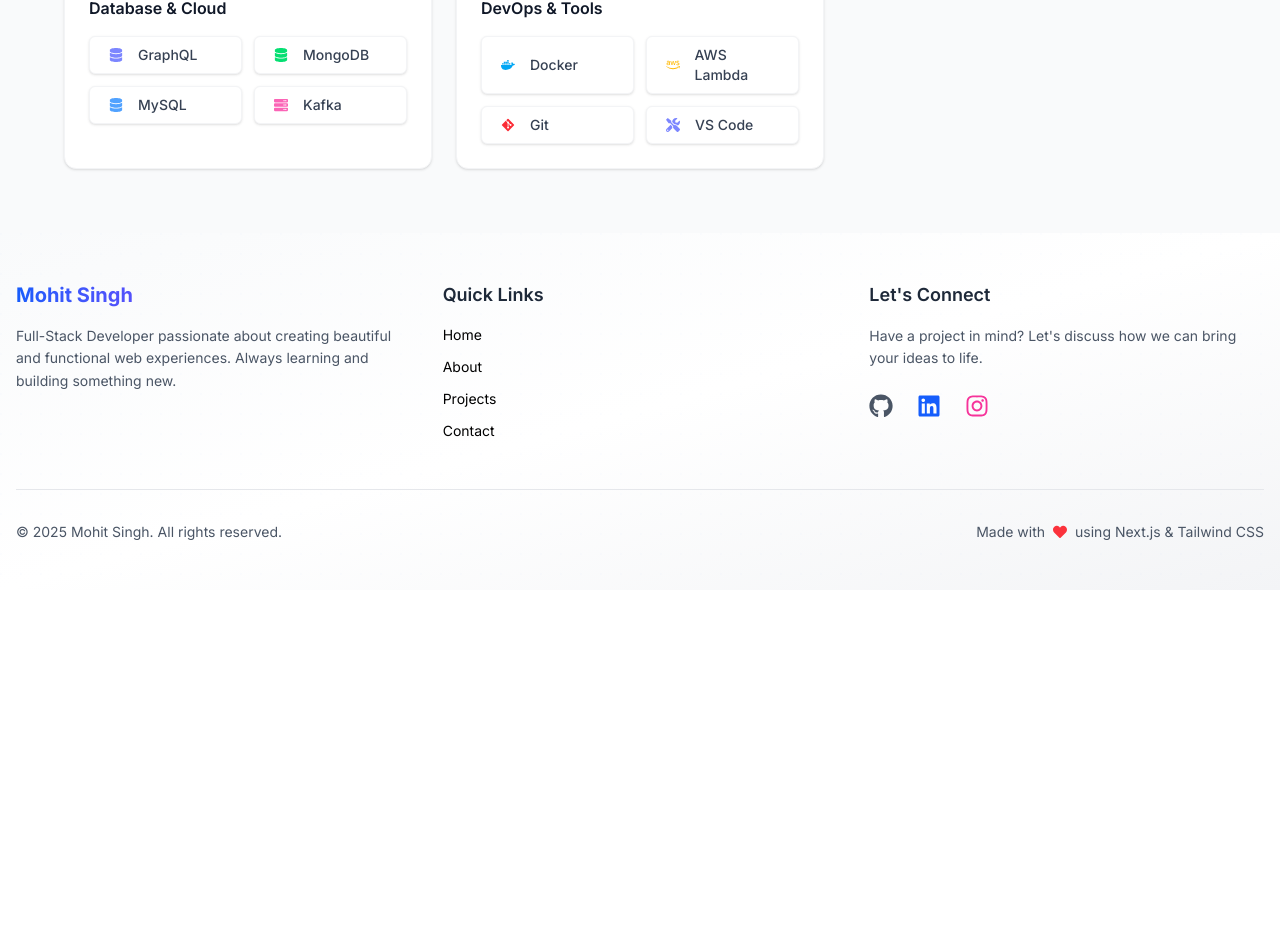
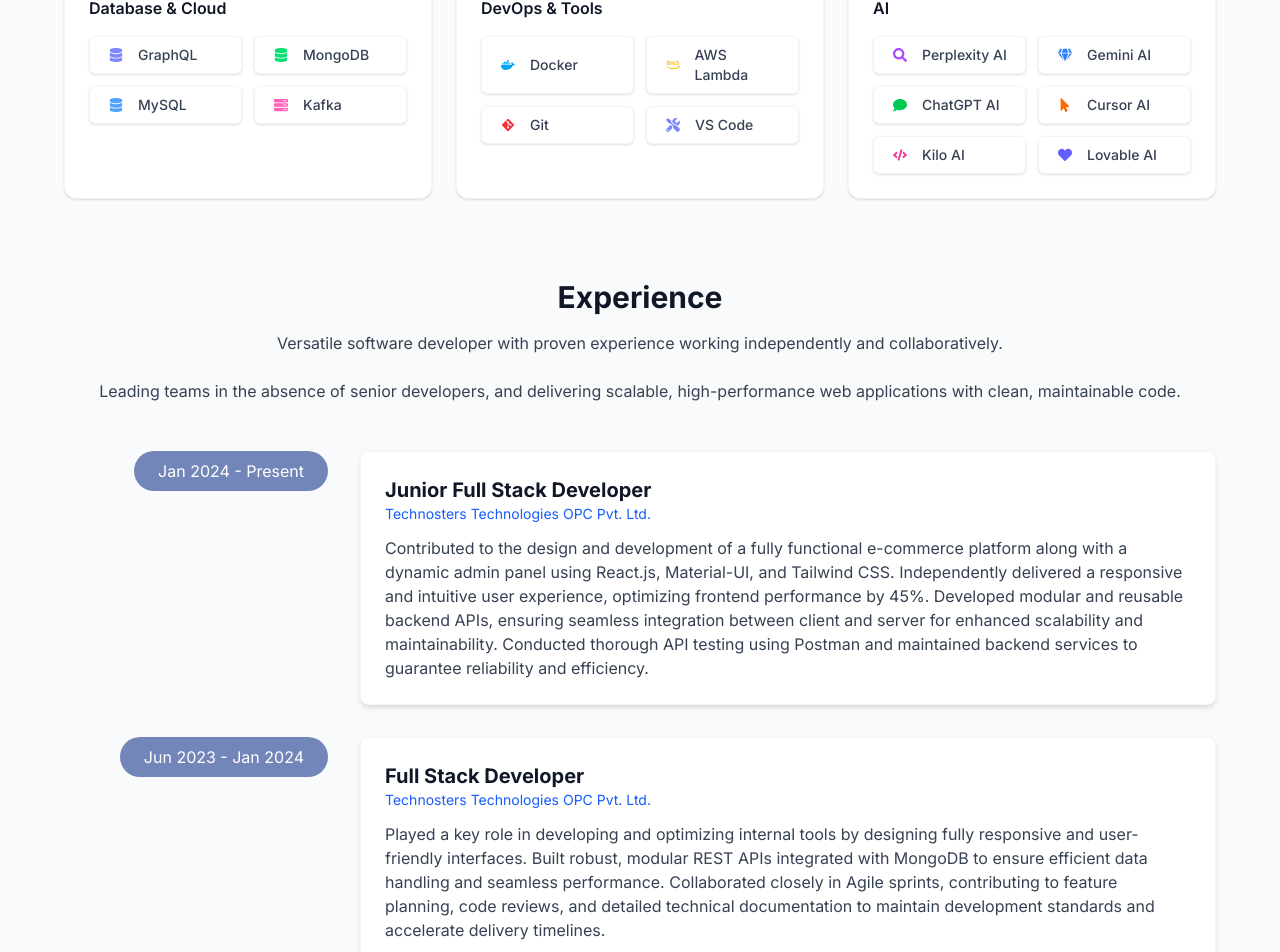
Before and after one commit to swtmohit/portfolio, a Next.js app: page /about in a window 1280 px wide. Shown: the part 1396-2348 px from the top of the page. Before the commit the page ends 1986 px from the top, so only its background shows below. Built offline with nearby package versions, Linux system fonts and the light colour scheme.

Commit message:
about page complete

```diff
--- a/src/components/About.tsx
+++ b/src/components/About.tsx
@@ -16,6 +16,12 @@
   FaServer,
   FaTools,
   FaDesktop,
+  FaSearch,
+  FaGem,
+  FaComment,
+  FaMousePointer,
+  FaCode,
+  FaHeart,
 } from 'react-icons/fa';
 
 // Small inline TechBadge component
@@ -239,6 +245,50 @@
                 <TechBadge icon={<FaTools className="text-indigo-400" />} label="VS Code" theme={theme} />
               </div>
             </div>
+
+            <div className={`${cardBg} p-6 rounded-xl border ${theme === 'dark' ? 'border-gray-600 shadow-none' : 'border-gray-100 shadow-sm'} transition-shadow hover:shadow-md` }>
+              <h4 className={`font-semibold mb-4 ${textPrimary}`}>AI</h4>
+              <div className="grid grid-cols-2 gap-3">
+                <TechBadge icon={<FaSearch className="text-purple-500" />} label="Perplexity AI" theme={theme} />
+                <TechBadge icon={<FaGem className="text-blue-500" />} label="Gemini AI" theme={theme} />
+                <TechBadge icon={<FaComment className="text-green-500" />} label="ChatGPT AI" theme={theme} />
+                <TechBadge icon={<FaMousePointer className="text-orange-500" />} label="Cursor AI" theme={theme} />
+                <TechBadge icon={<FaCode className="text-pink-500" />} label="Kilo AI" theme={theme} />
+                <TechBadge icon={<FaHeart className="text-indigo-500" />} label="Lovable AI" theme={theme} />
+              </div>
+            </div>
+          </div>
+        </motion.section>
+        {/* Experience Section */}
+        <motion.section className="mt-20" variants={itemVariants}>
+          <motion.h3 className={`text-3xl font-bold text-center mb-4 ${textPrimary}`}>Experience</motion.h3>
+          <p className={`text-center mb-6 ${textSecondary}`}>Versatile software developer with proven experience working independently and collaboratively.</p>
+          <p className={`text-center mb-12 ${textSecondary}`}>Leading teams in the absence of senior developers, and delivering scalable, high-performance web applications with clean, maintainable code.</p>
+
+          <div className="max-w-6xl mx-auto grid grid-cols-1 md:grid-cols-12 gap-8 items-start">
+            {/* Timeline item 1 */}
+            <div className="md:col-span-3 flex justify-start md:justify-end">
+              <div className="inline-block bg-blue-900/60 text-white rounded-full px-6 py-2">Jan 2024 - Present</div>
+            </div>
+            <div className="md:col-span-9">
+              <div className={`${cardBg} rounded-lg p-6 border ${theme === 'dark' ? 'border-gray-700' : 'border-gray-100'} shadow-md` }>
+                <h4 className={`text-xl font-bold ${textPrimary}`}>Junior Full Stack Developer</h4>
+                <p className={`text-sm ${theme === 'dark' ? 'text-cyan-300' : 'text-blue-600'} mb-3`}>Technosters Technologies OPC Pvt. Ltd.</p>
+                <p className={`${textSecondary}`}>Contributed to the design and development of a fully functional e-commerce platform along with a dynamic admin panel using React.js, Material-UI, and Tailwind CSS. Independently delivered a responsive and intuitive user experience, optimizing frontend performance by 45%. Developed modular and reusable backend APIs, ensuring seamless integration between client and server for enhanced scalability and maintainability. Conducted thorough API testing using Postman and maintained backend services to guarantee reliability and efficiency.</p>
+              </div>
+            </div>
+
+            {/* Timeline item 2 */}
+            <div className="md:col-span-3 flex justify-start md:justify-end">
+              <div className="inline-block bg-blue-900/60 text-white rounded-full px-6 py-2">Jun 2023 - Jan 2024</div>
+            </div>
+            <div className="md:col-span-9">
+              <div className={`${cardBg} rounded-lg p-6 border ${theme === 'dark' ? 'border-gray-700' : 'border-gray-100'} shadow-md` }>
+                <h4 className={`text-xl font-bold ${textPrimary}`}>Full Stack Developer</h4>
+                <p className={`text-sm ${theme === 'dark' ? 'text-cyan-300' : 'text-blue-600'} mb-3`}>Technosters Technologies OPC Pvt. Ltd.</p>
+                <p className={`${textSecondary}`}>Played a key role in developing and optimizing internal tools by designing fully responsive and user-friendly interfaces. Built robust, modular REST APIs integrated with MongoDB to ensure efficient data handling and seamless performance. Collaborated closely in Agile sprints, contributing to feature planning, code reviews, and detailed technical documentation to maintain development standards and accelerate delivery timelines.</p>
+              </div>
+            </div>
           </div>
         </motion.section>
       </div>
```
